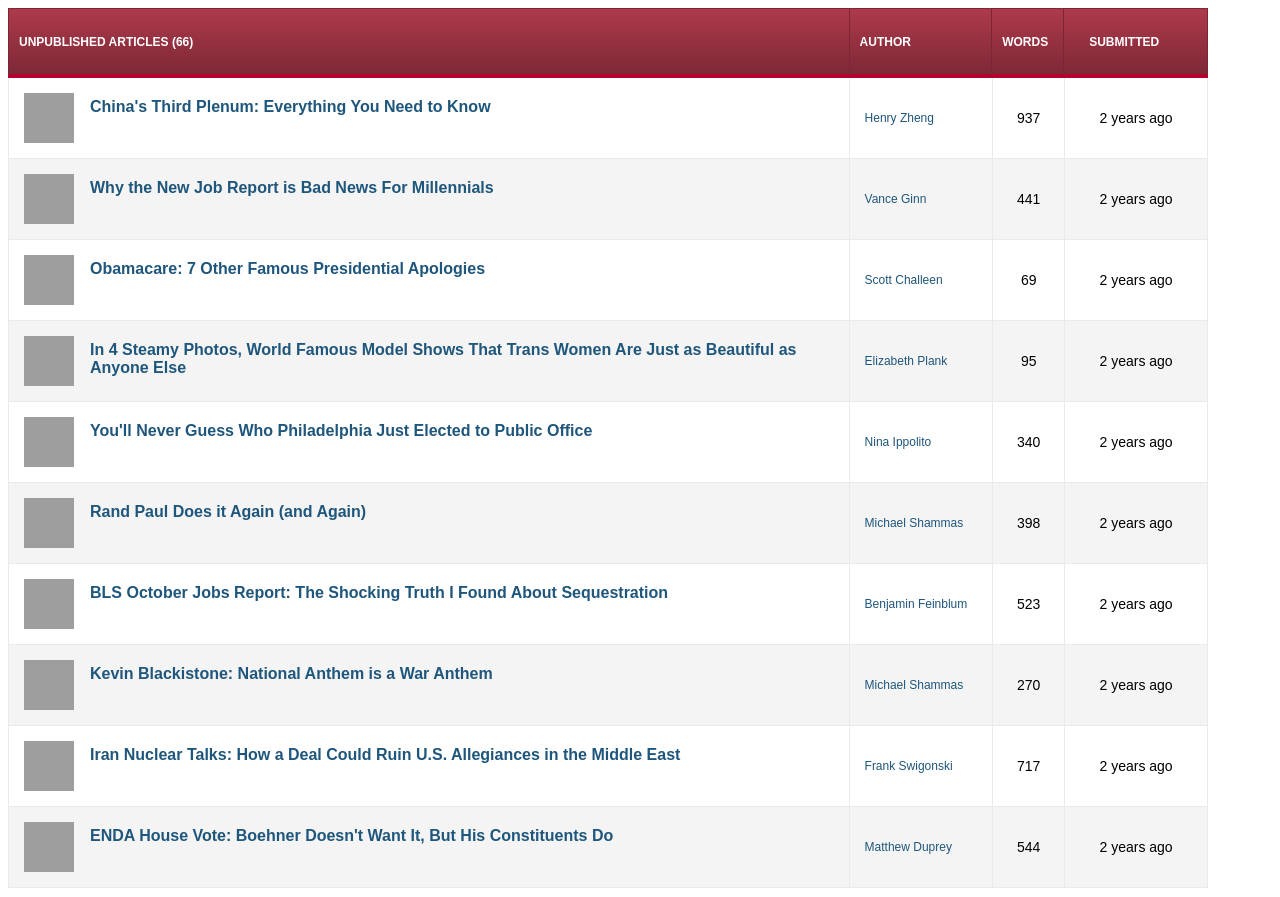
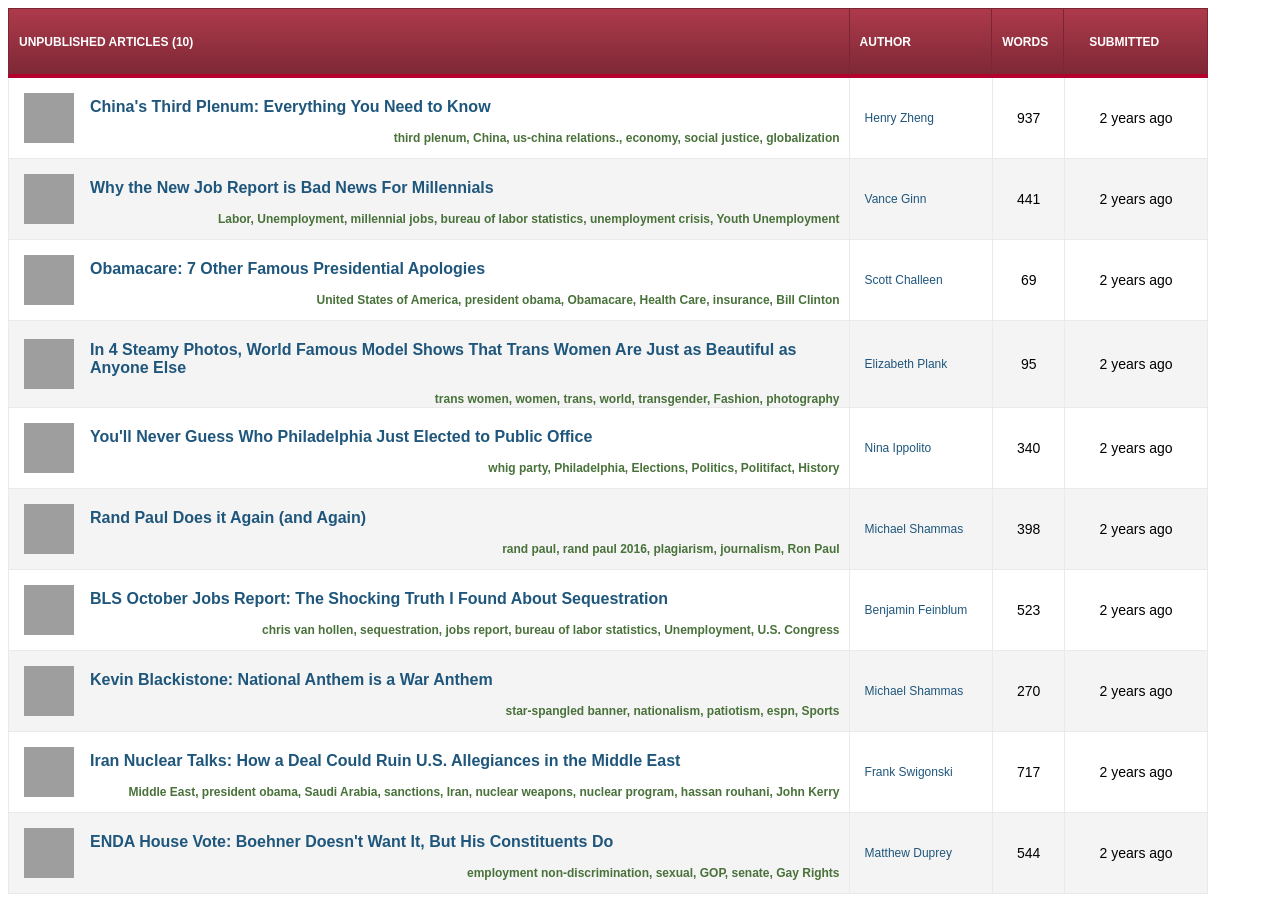
Before and after one commit to jayzee/articleLoader, a plain HTML site: page index.html in a window 1280 px wide. Shown: the top 897 px of the page. Drawn offline with Linux system fonts and the light colour scheme; grey boxes are pictures that could not be loaded.

Commit message:
tag are now being shown with every article

```diff
--- a/app/adapters/articleInfoAdapters.js
+++ b/app/adapters/articleInfoAdapters.js
@@ -5,9 +5,10 @@ app.articleInfo.adapter = {
     }).done(function(data) {
 
         var articles = data;
+
         articles.forEach(function(article){
 
-        var articleInfo = new app.articleInfo.new(article.id, article.image, article.profile.first_name, article.profile.last_name, article.publish_at, article.words, article.title, article.url);
+        var articleInfo = new app.articleInfo.new(article.id, article.image, article.profile.first_name, article.profile.last_name, article.publish_at, article.words, article.title, article.url, article.tags);
 
         })
 
@@ -23,8 +24,9 @@ app.articleInfo.adapter = {
     }).done(function(moreData){
         var moreArticles = moreData;
 
+
         moreArticles.forEach(function(article){
-            new app.articleInfo.new(article.id, article.image, article.profile.first_name, article.profile.last_name, article.publish_at, article.words, article.title, article.url);
+            new app.articleInfo.new(article.id, article.image, article.profile.first_name, article.profile.last_name, article.publish_at, article.words, article.title, article.url, article.tags);
         })
 
 
--- a/app/controllers/applicationController.js
+++ b/app/controllers/applicationController.js
@@ -13,6 +13,8 @@ $(document).ready(function(){
         }
   });
 
+  $('#left-header').append( ` (` +  (numberDisplayed + 1) + `)`);
+
 
    $('.load-button').on('click', function(e){
      e.preventDefault();
@@ -22,8 +24,7 @@ $(document).ready(function(){
           app.articleInfo.controller.renderMore(arrayToPrint);
           numberDisplayed = numberDisplayed + 10;
 
-          var taste = localStorage.getItem('sortingType');
-          console.log(taste)
+          $('#left-header').text( `UNPUBLISHED ARTICLES (` +  (numberDisplayed + 1) + `)`);
       }
       else if (numberDisplayed < 59)
       {
@@ -31,13 +32,15 @@ $(document).ready(function(){
         var arrayToPrint = app.articleInfo.adapter.getMore(numberDisplayed);
         app.articleInfo.controller.renderMore(arrayToPrint);
                 numberDisplayed = numberDisplayed + 10;
-        });
-      }
-      else {
-        // change button
+      $('#left-header').text( `UNPUBLISHED ARTICLES (` +  (numberDisplayed + 1) + `)`);
+
+      if (numberDisplayed === 59){
         $('.load-button').text('No more articles to load').css("background-color",'#AD3A4B');
       }
-   });
+        });
+
+      } // end of else if
+   }); // end of .load-button
 
             $('#words-box').on('click', function(e){
                 e.preventDefault();
--- a/app/controllers/articleInfoController.js
+++ b/app/controllers/articleInfoController.js
@@ -6,10 +6,18 @@ app.articleInfo.controller = {
       for (i = 0; i < 10; i++) {
 
         var publishedTime = articles[i].publishedTime;
+        var tagString = "";
+
+        articles[i].tags.forEach(function(tag){
+            tagString = tagString + tag.name + `, `;
+        });
+
+        tagString = tagString.substring( 0, tagString.length - 2);
 
           $('#first-row').append(
               `<tr><td class="image-box"><img src="` + articles[i].image + `" width="50" height="50"></td>
-              <td class="title-box"><a href="` + articles[i].url + `">` + articles[i].title + `</a></td>
+              <td class="title-box"><a href="` + articles[i].url + `">` + articles[i].title + `</a>
+              <div class="tags">` + tagString + `</div></td>
               <td class="name-box">` + articles[i].profileFirstName + ` `
               + articles[i].profileLastName + `</td>
               <td class="words-box">` + articles[i].words + `</td>
@@ -95,6 +103,8 @@ app.articleInfo.controller = {
    var days = Math.floor(milisec_diff / 1000 / 60 / (60 * 24));
    var date_diff = new Date( milisec_diff );
 
+   var hours = Math.floor(milisec_diff / 1000 / 60 / 60);
+
    if(days > 365){
      var years = Math.floor(days/365);
      return years + " years ago"}
--- a/app/model/articleInfo.js
+++ b/app/model/articleInfo.js
@@ -2,7 +2,7 @@ app.articleInfo ={
   all: [],
   new: (function(){
       var counter = 0;
-      var articleInfo = function ArticleInfo(id, image,profileFirstName, profileLastName, publishDate, words, title, url) {
+      var articleInfo = function ArticleInfo(id, image,profileFirstName, profileLastName, publishDate, words, title, url,tags) {
         this.id = id;
         this.image = image;
         this.profileFirstName = profileFirstName;
@@ -12,6 +12,7 @@ app.articleInfo ={
         this.words = words;
         this.title = title;
         this.url = url;
+        this.tags = tags;
         var self = this;
 
         function initialize() {
--- a/css/application.css
+++ b/css/application.css
@@ -127,3 +127,14 @@ table tr:nth-child(even) td{
     font-family: Arial, Helvetica, sans-serif;
     margin: 30px;
 }
+
+.tags{
+  color: #49723A;
+  font-size:12;
+  text-align: right;
+  padding-right: 8px;
+  padding-top: 15px;
+
+
+
+}
--- a/index.html
+++ b/index.html
@@ -1,13 +1,13 @@
 <html>
   <head>
     <meta charset="UTF-8">
-    <title>MIC - TEST</title>
+    <title>MIC.COM - Unpublished Article Test</title>
     <link rel="stylesheet" href="css/application.css">
   </head>
 
   <body>
       <table id="table-id"><thead><tr>
-        <th colspan="2" id="left-header" width="70%">UNPUBLISHED ARTICLES (66)</th>
+        <th colspan="2" id="left-header" width="70%">UNPUBLISHED ARTICLES</th>
         <th id="author-box" width="12%">AUTHOR</th>
         <th id="words-box" width="6%">WORDS</th>
         <th id="submitted-box" width="12%">SUBMITTED</th>
```
Also changed, not shown: data/articles.json (line endings or trailing spaces), 1 other file.
